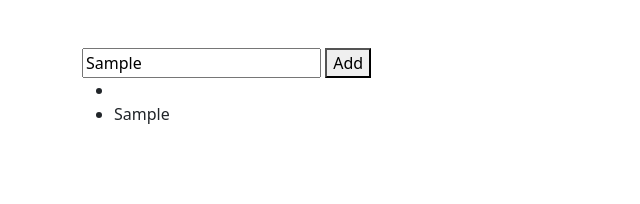
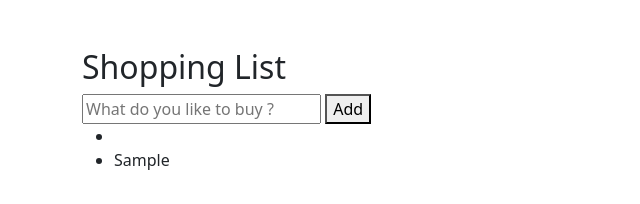
Before and after one commit to GaniKoDev/to-do-list, a plain HTML site: page index.html in a window 1280 px wide. Both pictures are taken after typing "Sample" into the empty fields and a click on the button "Add". Shown: the whole page, without its empty margins (0-640 px from the left). Drawn offline with nearby package versions, Linux system fonts and the light colour scheme.

Commit message:
add if empty control option

```diff
--- a/index.html
+++ b/index.html
@@ -9,11 +9,11 @@
 </head>
   <body>
 
-<div class="container">
+<div class="container mt-5">
 
 
 
-    <form id="taskForm" class="mt-5 ">
+   <!--  <form id="taskForm" class="mt-5">
 
             <input id="task" name="task" type="text"  placeholder="What's your task ?">
             <button  type="submit" >Add</button>
@@ -26,7 +26,41 @@
 
             </li>
 
+        </ul>  -->
+       <!--  <h2>Shopping List</h2>
+        <form id="taskList">
+
+            <input id="item" type="text" placeholder="What do you like to buy ?" >
+            <button type="submit">Add</button>
+
+        </form>
+
+        <ul id="shoppingList">
+            <li>
+
+
+            </li>
+
+        </ul> -->
+
+
+        <h2>Shopping List</h2>
+
+        <form id="formList">
+
+            <input id="item" type="text" placeholder="What do you like to buy ?">
+            <button type="submit">Add</button>
+
+        </form>
+
+        <ul id="shoppingList">
+            <li>
+
+            </li>
         </ul>
+
+
+
 
 </div>
 
--- a/to-do-list.js
+++ b/to-do-list.js
@@ -23,7 +23,7 @@ function addTask() {
   } */
 
 
-  let taskFormDom = document.querySelector('#taskForm')
+ /*  let taskFormDom = document.querySelector('#taskForm')
 
   taskFormDom.addEventListener('submit',formSubmit)
 
@@ -45,4 +45,75 @@ function addTask() {
     liDom.innerHTML = `${task}`
     taskContainerDom.append(liDom)
 
-  }
+  } */
+
+
+/*   let taskListDom = document.querySelector('#taskList')
+  taskListDom.addEventListener('submit',addFunction)
+
+
+
+function addFunction(event){
+
+    event.preventDefault();
+    console.log('it is ok')
+    let itemDom = document.querySelector('#item')
+    console.log(itemDom.value)
+    localStorage.setItem('item',itemDom)
+    addItem(itemDom.value)
+
+
+}
+
+let shoppingListDom = document.querySelector('#shoppingList')
+
+function addItem(item){
+
+    let liDom = document.createElement('li')
+    liDom.innerHTML = `${item}`
+    shoppingListDom.appendChild(liDom)
+
+
+
+} */
+
+
+
+    let formListDom = document.querySelector('#formList')
+    formListDom.addEventListener('submit',addFunction)
+
+    function addFunction(event){
+
+        event.preventDefault();
+/*         console.log('it is ok')
+ */        let itemDom = document.querySelector('#item')
+
+        if(item.value){
+
+            addItem(itemDom.value)
+
+
+
+        }  else {
+            console.log('hatali giris')
+        }
+
+
+
+        console.log(itemDom.value)
+        localStorage.setItem('item',itemDom.value)
+        /* addItem(itemDom.value) */
+        itemDom.value=""
+
+
+    }
+
+    let shoppingListDom = document.querySelector('#shoppingList')
+
+    function addItem(x){
+
+        let liDom = document.createElement('li')
+        liDom.innerHTML = `${x}`
+        shoppingListDom.append(liDom)
+
+    }
```
